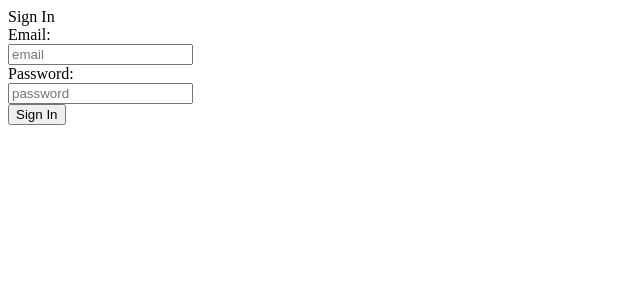
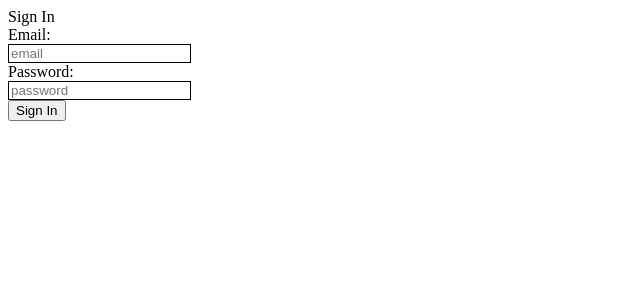
Before and after one commit to mcchae7/react, a React (Create React App) app in the folder client/app/: page /signin in a window 1280 px wide. Shown: the top 300 px of the page, without its empty margins (0-640 px from the left). Built offline with nearby package versions, Linux system fonts and the light colour scheme.

Commit message:
add themes

```diff
--- a/client/app/src/app.tsx
+++ b/client/app/src/app.tsx
@@ -8,14 +8,11 @@ import { Home } from './pages/home/home';
 
 export const App = (): ReactElement => {
   const [user, setUser] = useState(getEmptyUser());
-  // for re-use the existing value unless it is changed.
-  // It will reduce the rendering because it will skip the same value.
-  const userContextValue = useMemo(() => ({ user, setUser }), [user, setUser]);
 
   return (
     <Router>
       <Fragment>
-        <UserContext.Provider value={userContextValue}>
+        <UserContext.Provider value={{ user, setUser }}>
           <Switch>
             <Route exact path="/" component={Home} />
             <Route exact path="/signin" render={() => (user.user_id > -1 ? <Redirect to="/" /> : <Signin />)} />
--- a/client/app/src/pages/auth/signin.tsx
+++ b/client/app/src/pages/auth/signin.tsx
@@ -68,7 +68,7 @@ export const Signin = (): ReactElement => {
       <main>
         <Form values={state.values} onAction={(e) => onFormAction(e)}>
           <Field
-            themes={themes}
+            themes={[...themes, 'email']}
             name="email"
             label="Email: "
             type={FieldType.email}
@@ -83,7 +83,7 @@ export const Signin = (): ReactElement => {
             onAction={(e: FieldActionEvent) => onFieldAction(e)}
           ></Field>
           <Field
-            themes={themes}
+            themes={[...themes, 'password']}
             label="Password: "
             name="password"
             type={FieldType.password}
--- a/client/app/src/shared/components/component-model.ts
+++ b/client/app/src/shared/components/component-model.ts
@@ -1,4 +1,4 @@
-import { PropsWithChildren, ChangeEvent, SyntheticEvent, KeyboardEvent } from 'react';
+import { PropsWithChildren, ChangeEvent, SyntheticEvent, KeyboardEvent, FocusEvent } from 'react';
 import { FieldValidatorConfig } from '../shared-model';
 
 /************ Interfaces *************/
@@ -35,7 +35,7 @@ export interface InputConfig {
   className?: string;
   name: string;
   type?: string;
-  value?: string;
+  defaultValue?: string;
   placeholder?: string;
   readOnly?: boolean;
   disabled?: boolean;
@@ -45,10 +45,12 @@ export interface InputConfig {
   maxlength?: number;
   required?: boolean;
   pattern?: string;
+  autoComplete?: string;
   onKeyUp?: (event: KeyboardEvent<HTMLInputElement>) => void;
   onKeyDown?: (event: KeyboardEvent<HTMLInputElement>) => void;
   onKeyPress?: (event: KeyboardEvent<HTMLInputElement>) => void;
   onChange?: (event: ChangeEvent<HTMLInputElement>) => void;
+  onFocus?: (event: FocusEvent) => void;
 }
 
 export interface FormConfig extends ComponentConfig {
--- /dev/null
+++ b/client/app/src/shared/components/field.scss
@@ -0,0 +1,7 @@
+.nu-field {
+  .field-error {
+    &-message {
+      color: red;
+    }
+  }
+}
--- /dev/null
+++ b/client/app/src/shared/components/field.themes.scss
@@ -0,0 +1,9 @@
+.nu-field {
+  &-password {
+    .field-error {
+      &-message {
+        color: blue;
+      }
+    }
+  }
+}
--- a/client/app/src/shared/components/field.tsx
+++ b/client/app/src/shared/components/field.tsx
@@ -2,6 +2,8 @@ import { ReactElement, useState } from 'react';
 import { FieldConfig, FieldType, TextConfig, FieldActionEvent } from './component-model';
 import { Text } from './text';
 import { getThemeClassName, isEmpty } from '../utils';
+import './field.scss';
+import './field.themes.scss';
 
 interface FieldState {
   className: string;
--- /dev/null
+++ b/client/app/src/shared/components/text.scss
@@ -0,0 +1,9 @@
+.nu-text {
+  border: 1px solid black;
+  &:focus {
+    outline: none;
+  }
+  &.invalid {
+    border-color: red;
+  }
+}
--- a/client/app/src/shared/components/text.tsx
+++ b/client/app/src/shared/components/text.tsx
@@ -1,7 +1,8 @@
-import { ReactElement, useState, useRef, KeyboardEvent } from 'react';
+import { ReactElement, useState, useRef, KeyboardEvent, FocusEvent, SyntheticEvent } from 'react';
 import { FieldAction, TextConfig, InputConfig } from './component-model';
 import { getThemeClassName, debounce, validate, updateValidatorConfig } from '../utils';
 import { FieldValidatorType } from '../shared-model';
+import './text.scss';
 
 interface TextState {
   className: string;
@@ -31,7 +32,9 @@ export const Text = (props: TextConfig): ReactElement => {
     className: getThemeClassName(componentName, themes),
   });
 
-  const validateValue = (value: unknown) => {
+  const validateValue = (event: SyntheticEvent) => {
+    if (inputEl.current) {
+      const { value } = inputEl.current;
       const validatorConfigs = updateValidatorConfig(validators, {
         field: name,
         label,
@@ -42,27 +45,31 @@ export const Text = (props: TextConfig): ReactElement => {
       if (!valid) {
         setState({ className: getThemeClassName(componentName, themes, ['invalid']) });
       }
-    return { valid, validatorsResult };
-  };
-
-  const getInputConfig = () => {
-    const _onKeyUp = (event: KeyboardEvent<HTMLInputElement>) => {
-      if (inputEl.current) {
-        const { value } = inputEl.current;
-        const { valid, validatorsResult } = validateValue(value);
       if (onAction) {
         onAction({ event, action: FieldAction.change, name, value, valid, validatorsResult });
       }
     }
   };
+
+  const getInputConfig = () => {
+    const _onKeyUp = (event: KeyboardEvent<HTMLInputElement>) => {
+      console.log(event);
+      validateValue(event);
+    };
+    const onFocus = (event: FocusEvent) => {
+      validateValue(event);
+    };
     const onKeyUp = debounce(_onKeyUp, debounceTime);
     const inputConfig: InputConfig = {
       name,
       type,
+      defaultValue: value,
       placeholder,
       readOnly,
       disabled,
+      autoComplete: 'off',
       onKeyUp: (e) => onKeyUp(e),
+      onFocus: (e) => onFocus(e),
     };
     validators.forEach((validator) => {
       switch (validator.type) {
@@ -78,9 +85,6 @@ export const Text = (props: TextConfig): ReactElement => {
         case FieldValidatorType.maxLength:
           inputConfig.maxlength = Number(validator.targetValue);
           break;
-        case FieldValidatorType.pattern:
-          inputConfig.pattern = validator.targetValue + '';
-          break;
         case FieldValidatorType.required:
           inputConfig.required = true;
           break;
```
Also changed, not shown: 1 other file (tests, documents, lock files or other folders). Lines whose indentation alone changed are shown as unchanged.
